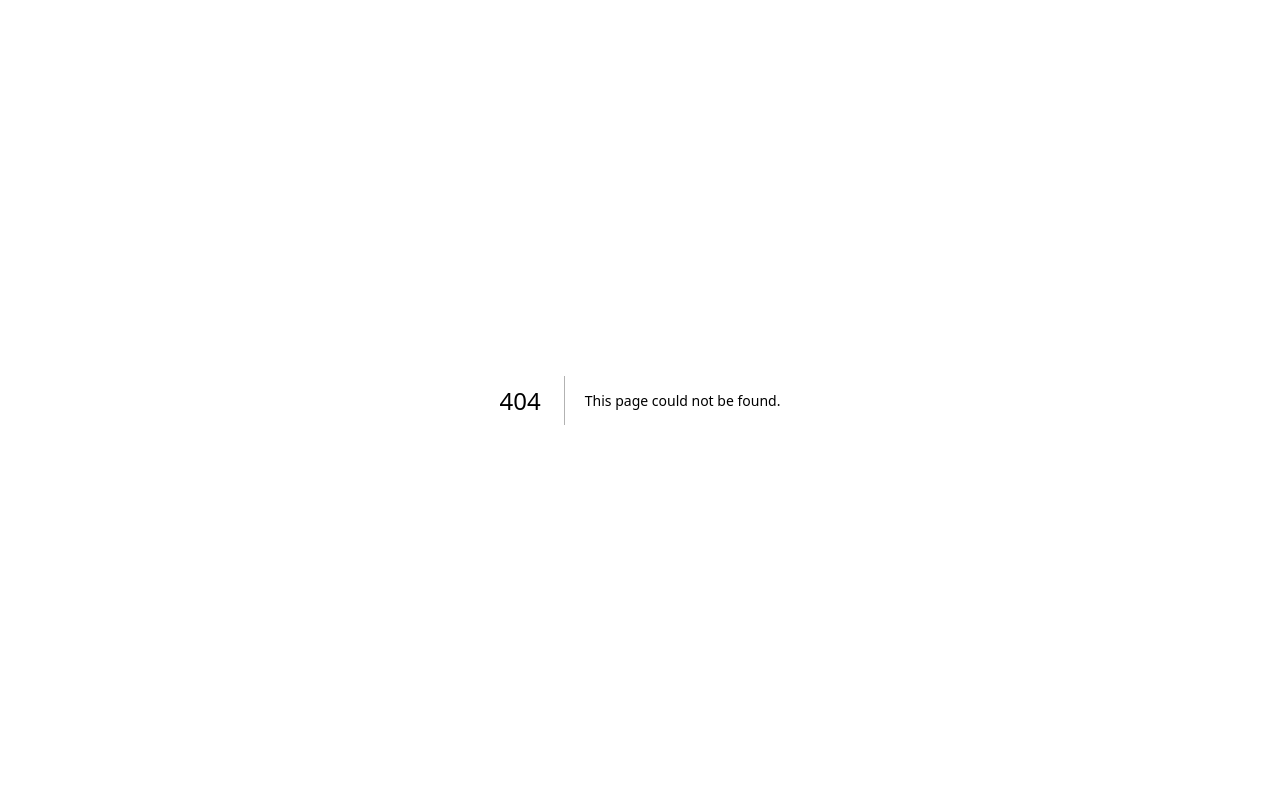
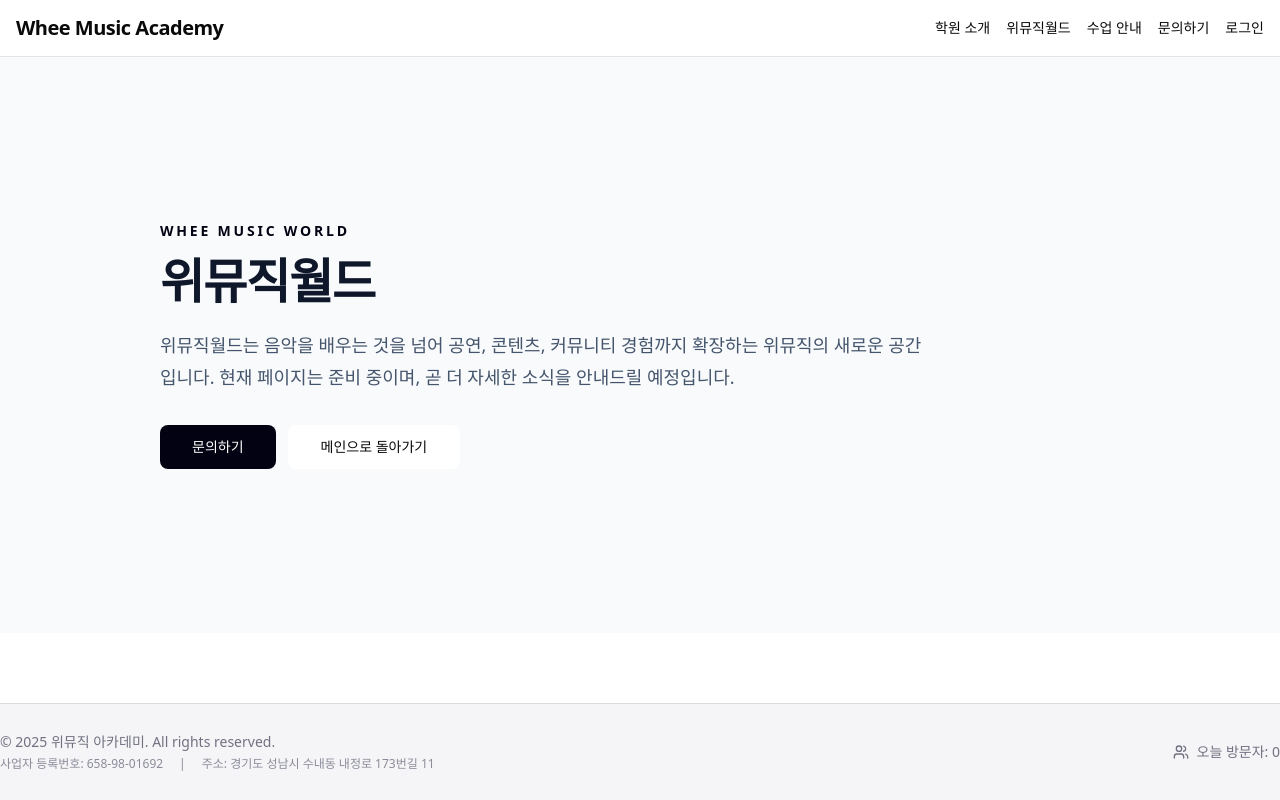
Before and after one commit to hwani7238/academy-web, a Next.js app: page /world in a window 1280 px wide. Before the commit this address had no page. Built offline with nearby package versions, Linux system fonts and the light colour scheme; no server answers; the database is empty.

Commit message:
feat: add WeMusic World page and menu link

```diff
--- /dev/null
+++ b/src/app/(main)/world/page.tsx
@@ -0,0 +1,32 @@
+import { Button } from "@/components/ui/button";
+import Link from "next/link";
+
+export default function WorldPage() {
+    return (
+        <div className="bg-slate-50">
+            <section className="mx-auto flex min-h-[calc(100vh-14rem)] max-w-5xl flex-col justify-center px-4 py-20 sm:px-8">
+                <div className="max-w-3xl">
+                    <p className="mb-4 text-sm font-semibold uppercase tracking-[0.2em] text-primary">
+                        Whee Music World
+                    </p>
+                    <h1 className="text-4xl font-extrabold tracking-tight text-slate-900 sm:text-5xl">
+                        위뮤직월드
+                    </h1>
+                    <p className="mt-6 text-lg leading-8 text-slate-600">
+                        위뮤직월드는 음악을 배우는 것을 넘어 공연, 콘텐츠, 커뮤니티 경험까지 확장하는
+                        위뮤직의 새로운 공간입니다. 현재 페이지는 준비 중이며, 곧 더 자세한 소식을
+                        안내드릴 예정입니다.
+                    </p>
+                    <div className="mt-8 flex flex-col gap-3 sm:flex-row">
+                        <Button asChild size="lg">
+                            <Link href="/#contact">문의하기</Link>
+                        </Button>
+                        <Button asChild variant="outline" size="lg">
+                            <Link href="/">메인으로 돌아가기</Link>
+                        </Button>
+                    </div>
+                </div>
+            </section>
+        </div>
+    );
+}
--- a/src/components/Header.tsx
+++ b/src/components/Header.tsx
@@ -14,6 +14,9 @@ export function Header() {
                     <Link href="/about" className="text-xs sm:text-sm font-medium transition-colors hover:text-primary whitespace-nowrap shrink-0">
                         학원 소개
                     </Link>
+                    <Link href="/world" className="text-xs sm:text-sm font-medium transition-colors hover:text-primary whitespace-nowrap shrink-0">
+                        위뮤직월드
+                    </Link>
                     <Link href="#classes" className="text-xs sm:text-sm font-medium transition-colors hover:text-primary whitespace-nowrap shrink-0">
                         수업 안내
                     </Link>
```
